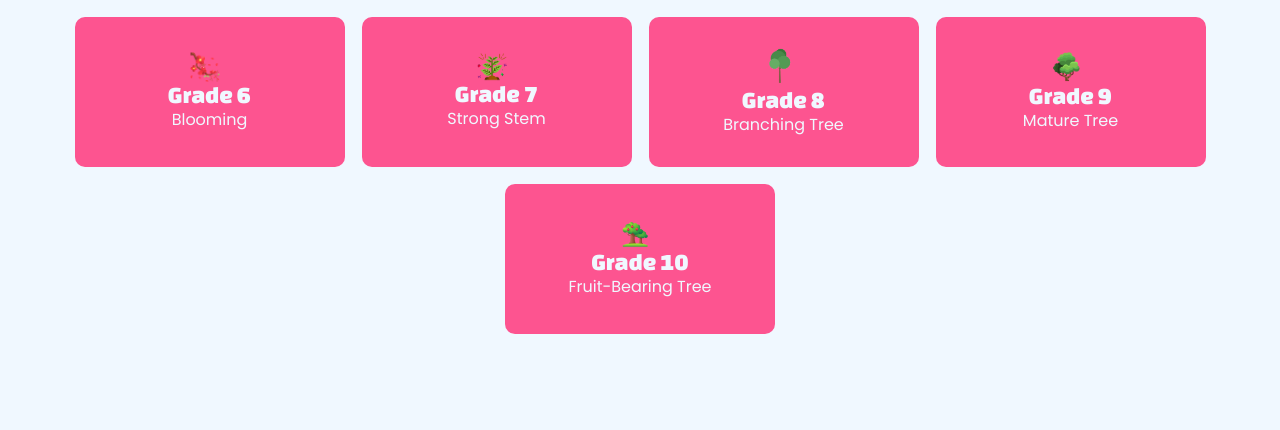
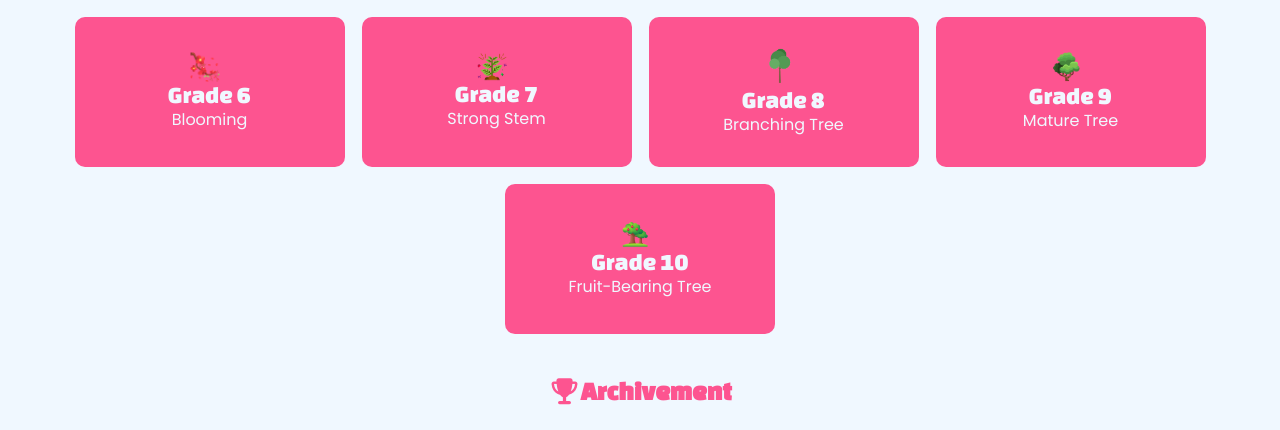
Before and after one commit to 0607mathi/stjosephsinternationalschool, a plain HTML site: page index.html in a window 1280 px wide. Shown: the part 3929-4359 px from the top of the page. Before the commit the page ends 4271 px from the top, so only its background shows below. Drawn offline with Linux system fonts and the light colour scheme; a web font is replaced by a local one.

Commit message:
I developed archivement section

```diff
--- a/index.html
+++ b/index.html
@@ -187,5 +187,9 @@
     </div>
 </section>
 
+<!-- Archivement Section -->
+<section class="Admission-section" id="Admission">
+    <h2 class="sub-heading"><i class="fa-solid fa-trophy"></i>Archivement</h2>
+    </section>
 </body>
 </html>
```
